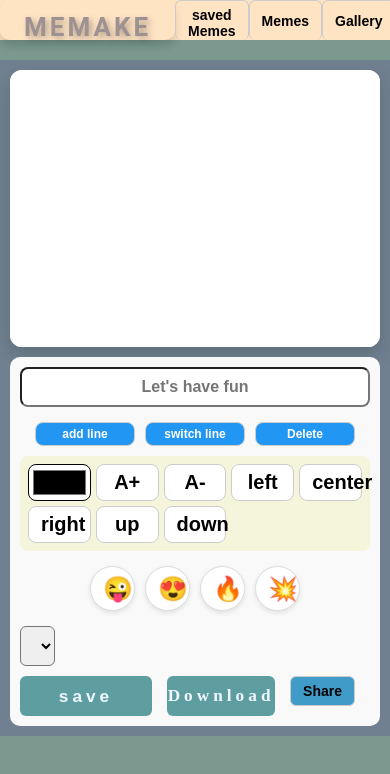
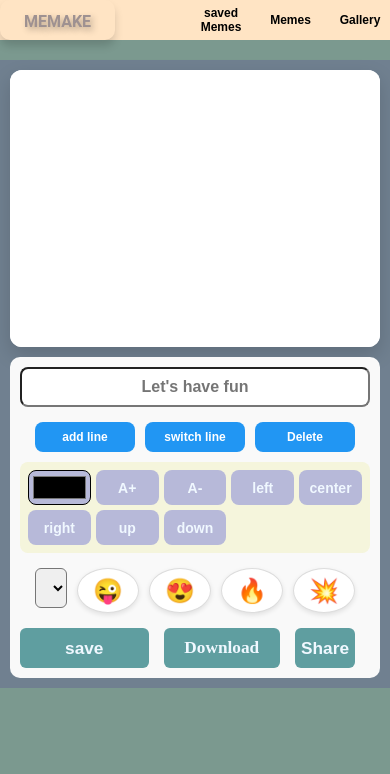
Before and after one commit to danielw4335/meme-generator, a plain HTML site: page index.html in a window 390 px wide. Drawn offline with Linux system fonts and the light colour scheme.

Commit message:
Fix mobile

```diff
--- a/index.html
+++ b/index.html
@@ -55,18 +55,18 @@
 
             </div>
             <div class="stickers-container">
+                <!-- change fonts -->
+                <select name="fonts" id="font" class="change-font" onchange="onChangeFontFamily(this)">
+                    <option value="Arial">Arial</option>
+                    <option value="Verdana">Verdana</option>
+                    <option value="Impact">Impact</option>
+                </select>
                 <button onclick="onAddSticker('😜')">😜</button>
                 <button onclick="onAddSticker('😍')">😍</button>
                 <button onclick="onAddSticker('🔥')">🔥</button>
                 <button onclick="onAddSticker('💥')">💥</button>
             </div>
 
-            <!-- change fonts -->
-            <select name="fonts" id="font" class="change-font" onchange="onChangeFontFamily(this)">
-                <option value="Arial">Arial</option>
-                <option value="Verdana">Verdana</option>
-                <option value="Impact">Impact</option>
-            </select>
 
             <div class="main-buttons-container">
                 <button class="btn-save-meme" onclick="onSaveMeme()">save</button>
--- a/styles/components/editor.css
+++ b/styles/components/editor.css
@@ -53,21 +53,28 @@
     gap: 10px;
 }
 
-.btn1,
-.btn2 {
+.btn1 {
     width: 100%;
     max-height: 100px;
     height: 100%;
     max-width: 100px;
-    font-size: 20px;
+    font-size: 14px;
     border-radius: 8px;
     cursor: pointer;
     background-color: rgb(183, 185, 217);
 }
 
 .btn2 {
-    background-color: rgb(255, 255, 255);
+    width: 100%;
+    max-height: 100px;
+    height: 35px;
+    max-width: 100px;
+    font-size: 14px;
+    border-radius: 8px;
+    cursor: pointer;
+    background-color: rgb(183, 185, 217);
 }
+
 
 .btn1:hover,
 .btn2:hover {
@@ -89,14 +96,14 @@
 }
 
 .btn-save-meme,
-.btn-download {
+.btn-download ,
+button{
     flex: 1;
     height: 40px;
     font-size: larger;
     background-color: cadetblue;
     border-radius: 6px;
     font-weight: 700;
-    letter-spacing: 4px;
     color: aliceblue;
     cursor: pointer;
     border: none;
@@ -124,7 +131,7 @@
 }
 
 
-button {
+/* button {
     padding: 6px 12px;
     font-size: 14px;
     font-weight: bold;
@@ -133,7 +140,7 @@ button {
     cursor: pointer;
     background-color: #419bc8;
     transition: all 0.3s ease;
-}
+} */
 
 button:hover {
     background-color: #7fc6ea;
@@ -144,7 +151,8 @@ button:hover {
 
 .btn1 {
     font-size: 12px;
-    padding: 4px 8px;
+    padding: 2px 4px;
+    height: 30px;
     background-color: #2196F3;
     color: white;
 }
@@ -155,8 +163,8 @@ button:hover {
 
 .stickers-container {
   display: flex;
-  gap: 10px;
-  margin: 15px 0 ;
+  gap: 0 10px;
+  margin: 15px;
   justify-content: center;
 }
 
--- a/styles/components/main-header.css
+++ b/styles/components/main-header.css
@@ -11,11 +11,11 @@
 .logo {
     grid-area: lo;
     height: 40px;
-    font-size: 26px;
+    font-size: 16px;
     font-weight: bold;
     color: #9e9191;
     text-transform: uppercase;
-    letter-spacing: 3px;
+    /* letter-spacing: 3px;   */
     text-shadow: 3px 3px 6px rgba(0, 0, 0, 0.3);
     font-family: 'Roboto', sans-serif;
     padding: 12px 24px;
@@ -45,4 +45,7 @@
 
 .gallery-btn, .memes-btn, .btn-saved {
     height: 40px;
+    width: 60px;
+    color: black;
+    font-size: 12px;
 }
--- a/styles/pages/gallery.css
+++ b/styles/pages/gallery.css
@@ -29,6 +29,7 @@
     border-radius: 12px;
     box-shadow: 0 4px 8px rgba(0, 0, 0, 0.1);
     margin-bottom: 20px;
+    flex-wrap: wrap;
 }
 
 .filtert-txt {
```
